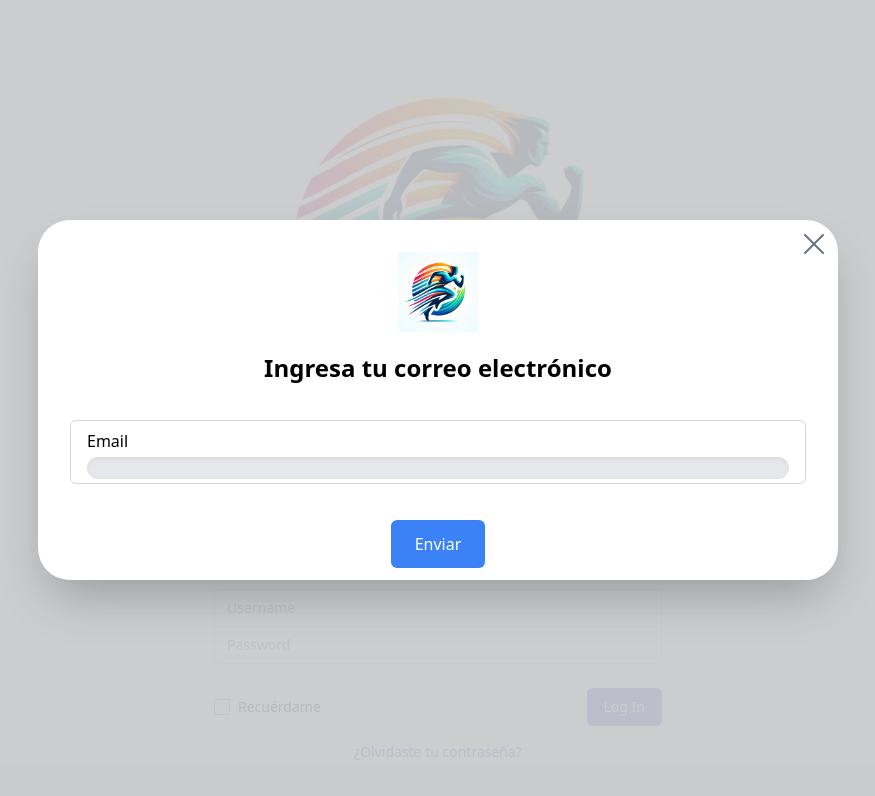
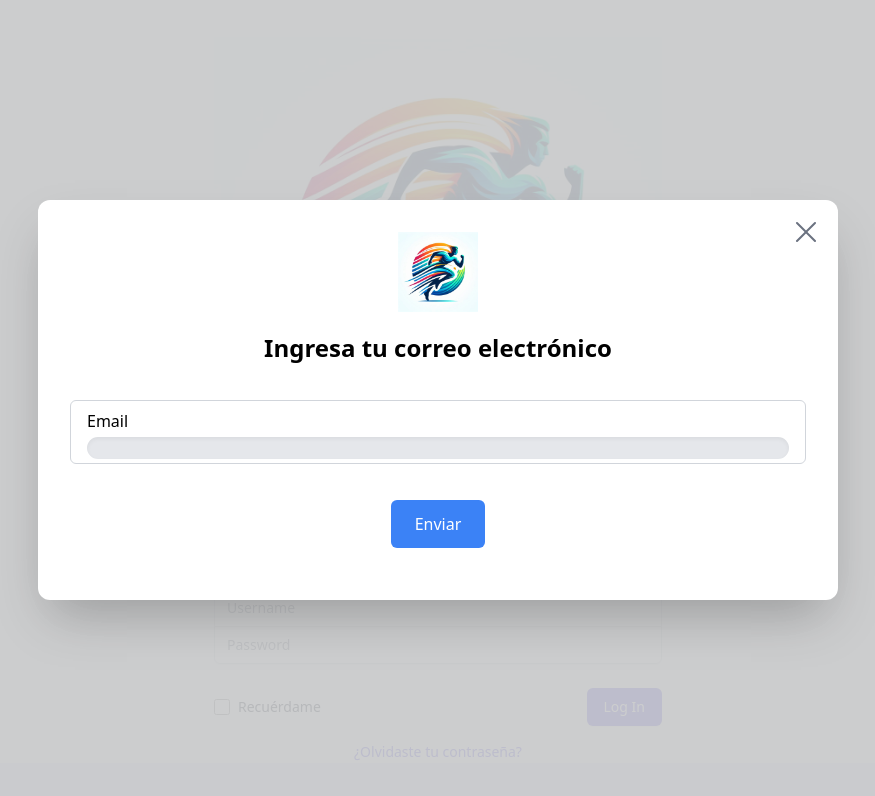
Before and after one commit to No-Country-simulation/s16-24-t-java-react, a React (Vite) app in the folder client/: page / in a window 1280 px wide. Both pictures are taken after a click on the button "¿Olvidaste tu contraseña?". Shown: the top 796 px of the page, without its empty margins (202-1077 px from the left). Built offline with nearby package versions, Linux system fonts and the light colour scheme.

Commit message:
Fix: styles

```diff
--- a/client/src/components/modals/forget-password.jsx
+++ b/client/src/components/modals/forget-password.jsx
@@ -12,10 +12,10 @@ function ForgetPassword({handleCloseModal}) {
 
 	return (
 			<NoUsarEsteModal>
-				<div className="fixed inset-0 flex justify-center items-center bg-gray-100 bg-opacity-75">
-					<div className="bg-white w-[800px] h-[360px] rounded-[32px] shadow-2xl flex flex-col items-center gap-5 p-8 relative">
+				<div className="fixed inset-0 flex justify-center items-center bg-gray-100 bg-opacity-75 p-10">
+					<div className="bg-white w-[800px] h-[400px] rounded-xl shadow-2xl flex flex-col items-center gap-5 p-8 relative">
 						<button
-							className="absolute top-2 right-2 text-gray-500 hover:text-gray-800"
+							className="absolute top-4 right-4 text-gray-500 hover:text-gray-800"
 							onClick={handleCloseModal}
 						>
 							<Icon iconName="x" />
```
